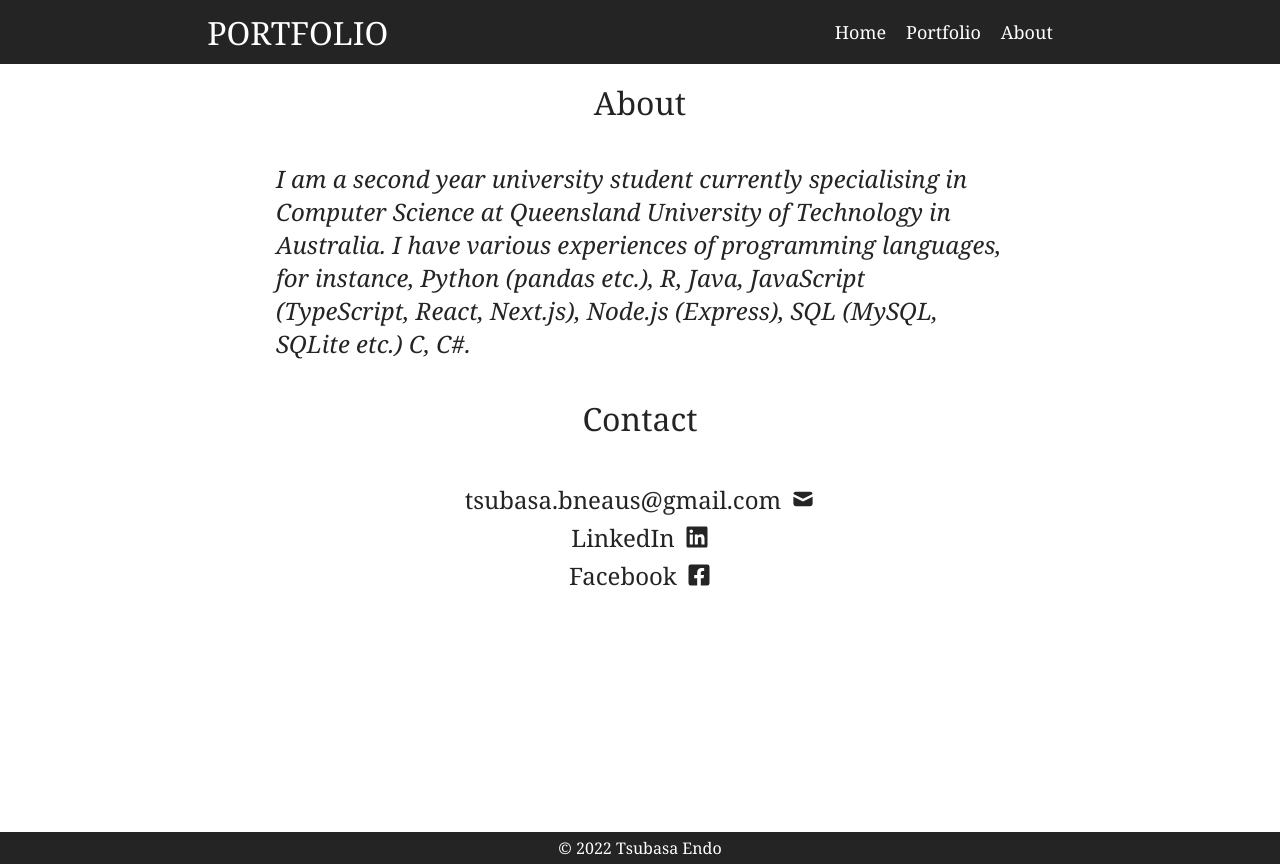
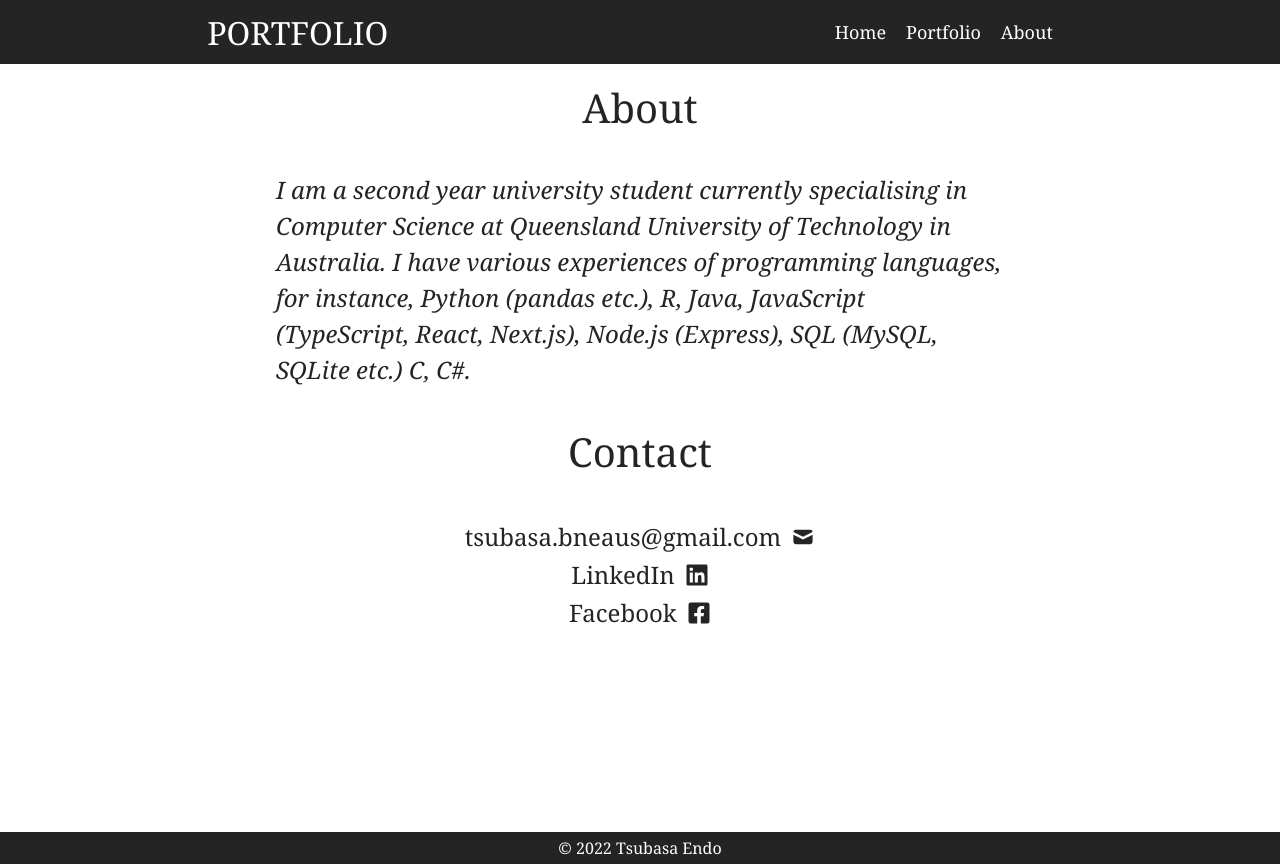
Before and after one commit to TsubasaBneAus/website-portfolio, a Next.js app: page /about in a window 1280 px wide. Built offline with nearby package versions, Linux system fonts and the light colour scheme.

Commit message:
fix line height

```diff
--- a/styles/globals.css
+++ b/styles/globals.css
@@ -137,6 +137,7 @@ footer p {
 .introduction h1,
 .portfolio h1,
 .about h1 {
+  font-size: 40px;
   margin: 20px;
   font-weight: 500;
   line-height: 1.2;
@@ -159,6 +160,7 @@ footer p {
 }
 
 .description {
+  line-height: 1.5;
   padding-left: 20%;
   padding-right: 20%;
   margin: 20px;
```
